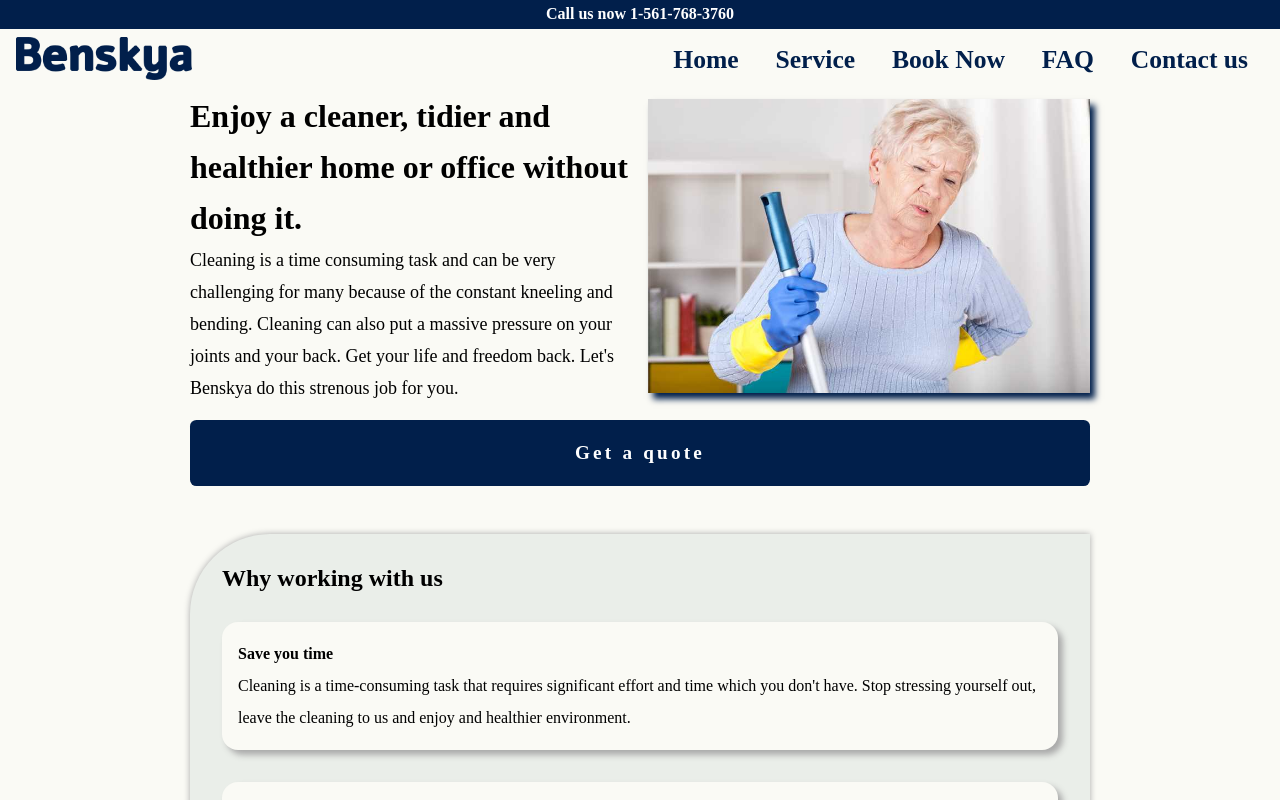
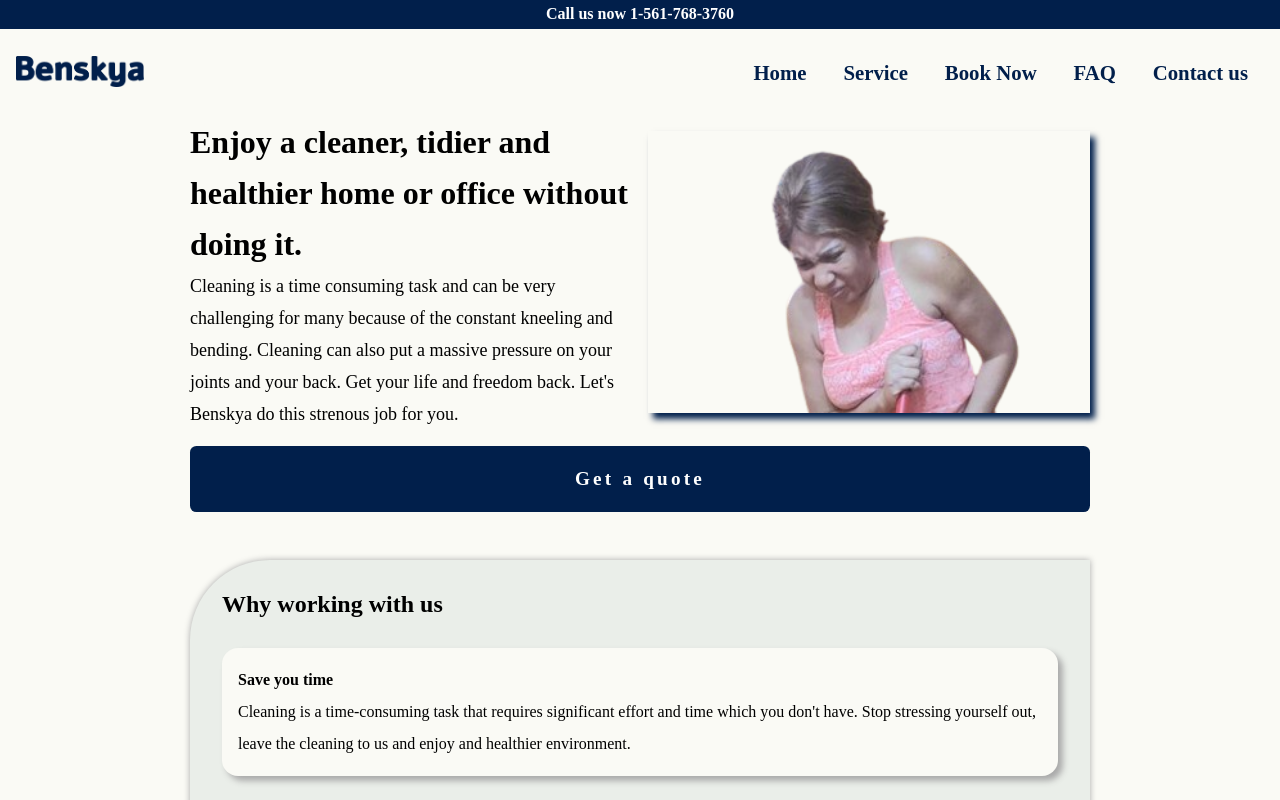
Before and after one commit to vegatch/cleaningFrontend, a React (Create React App) app: page / in a window 1280 px wide. Shown: the top 800 px of the page. Built offline with nearby package versions, Linux system fonts and the light colour scheme; no server answers.

Commit message:
change hero image

```diff
--- a/package.json
+++ b/package.json
@@ -7,6 +7,7 @@
     "@testing-library/jest-dom": "^5.17.0",
     "@testing-library/react": "^13.4.0",
     "@testing-library/user-event": "^13.5.0",
+    "dotenv": "^16.4.5",
     "react": "^18.2.0",
     "react-dom": "^18.2.0",
     "react-icons": "^5.0.1",
--- a/src/Navbar/navbar.css
+++ b/src/Navbar/navbar.css
@@ -19,7 +19,7 @@ header{
   display: flex;
   justify-content: space-between;
   align-items: center;
-  padding-inline: 1rem;
+  padding: 1rem;
   margin: 0;
   height: auto;
   /* margin-bottom: 20rem; */
@@ -39,7 +39,8 @@ nav {
     color: black;
   }
   nav > ul{
-    padding: 1rem;
+    padding-block: 1rem;
+    padding-left: 1rem;
   }
 
   .menu-nav{
@@ -51,8 +52,7 @@ nav {
     background: var(--bg-color-pages);
     width: 100%;
     max-width: 100%;
-    /* font-size: 1.8rem; */
-    font-size: clamp(1rem, 10vw, 1.2rem);
+    font-size:  1.2rem;
     font-weight: bolder;
     margin-top: 2rem;
     transform: translate(-1rem);
@@ -63,7 +63,6 @@ nav {
 
   .show-menu{
     margin-top: 2.8rem;
-    /* background-color: red; */
     padding-top: 0;
   }
 
@@ -135,7 +134,7 @@ nav{
         nav .menu-nav li{
           list-style: none;
           text-decoration: none;
-          font-size: 1.6rem;
+          font-size: 1.3rem;
           font-weight: bolder;
 
         }
@@ -147,7 +146,10 @@ nav{
 
         nav .menu-nav li a:hover{
           text-decoration: underline;
-          font-size: 1.63rem;
+          font-size: 1.34rem;
+          color: var(--bg-color-pages);
+          background-color:var(--bg-blue);
+          padding: 1rem;
 
         }
 
--- a/src/components/Contact/ContactUs.jsx
+++ b/src/components/Contact/ContactUs.jsx
@@ -11,8 +11,12 @@ import FormValidation from '../utilities/Validation.jsx';
 // import SuccessPage from '../../pages/SuccessPage.jsx'
 import './contactUs.css';
 
-const myUrl = "https://email-fhcx.onrender.com/contact";
+// const myUrl = "https://email-fhcx.onrender.com/contact";
 // const myUrl = "http://localhost:3001/contact";
+
+const API_ENDPOINT = process.env.REACT_APP_API_ENDPOINT || "https://email-fhcx.onrender.com";
+
+const myUrl = `${API_ENDPOINT}/contact`
 
 // https://simplefrontend.com/redirect-to-another-page-in-react/
 // very helpful to redirect to successpage
--- a/src/components/Forms/Form.jsx
+++ b/src/components/Forms/Form.jsx
@@ -11,9 +11,11 @@ import DateToClean from '../utilities/DateConversion.jsx'
 
 import './form.css'
 
-const myUrl = "https://email-fhcx.onrender.com/quote";
+// const myUrl = "https://email-fhcx.onrender.com/quote";
 // const myUrl = "http://localhost:3001/quote";
+const API_ENDPOINT = process.env.REACT_APP_API_ENDPOINT || "https://email-fhcx.onrender.com";
 
+const myUrl = `${API_ENDPOINT}/quote`
 
 // const headForm = 'Get your quote or booking today';
 
--- a/src/index.css
+++ b/src/index.css
@@ -46,8 +46,8 @@ footer{
 
 .logo-container_header
 ,.logo-container_footer{
-  max-width: 11rem;
-  min-width: 8rem;
+  max-width: 8rem;
+  min-width: 6rem;
 }
 
 img{
--- a/src/pages/Home.jsx
+++ b/src/pages/Home.jsx
@@ -5,7 +5,7 @@ import Ads from '../components/Ads/Ads.jsx'
 import Work from '../components/WorkWithUs/WorkWithUs.jsx'
 import Faq from '../components/FAQ/Faq.jsx'
 import ContactUS from '../components/Contact/ContactUs.jsx'
-import HeroImg from '../pics/pain.jpg'
+import HeroImg from '../pics/sita.png'
 import '../CSS/home.css'
 // import { useEffect } from 'react';
 
```
Also changed, not shown: 2 other files (tests, documents, lock files or other folders).
